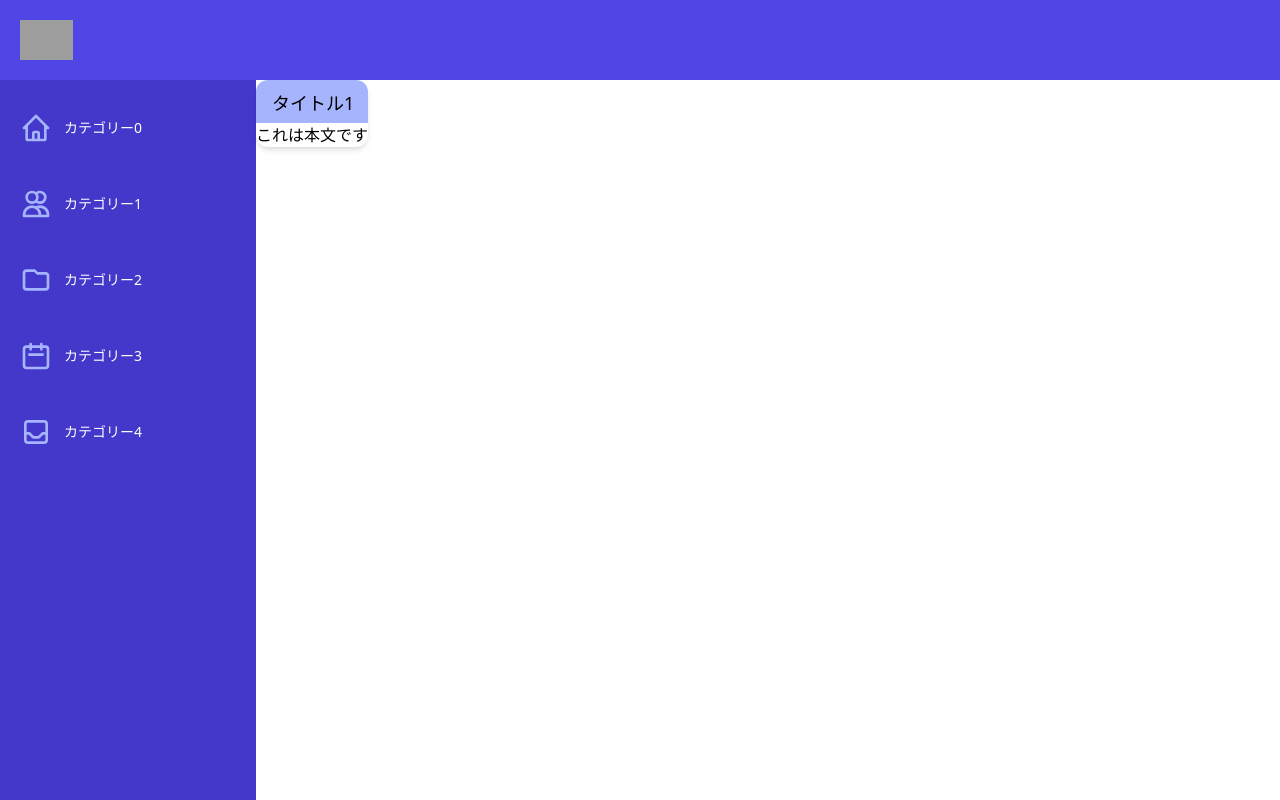
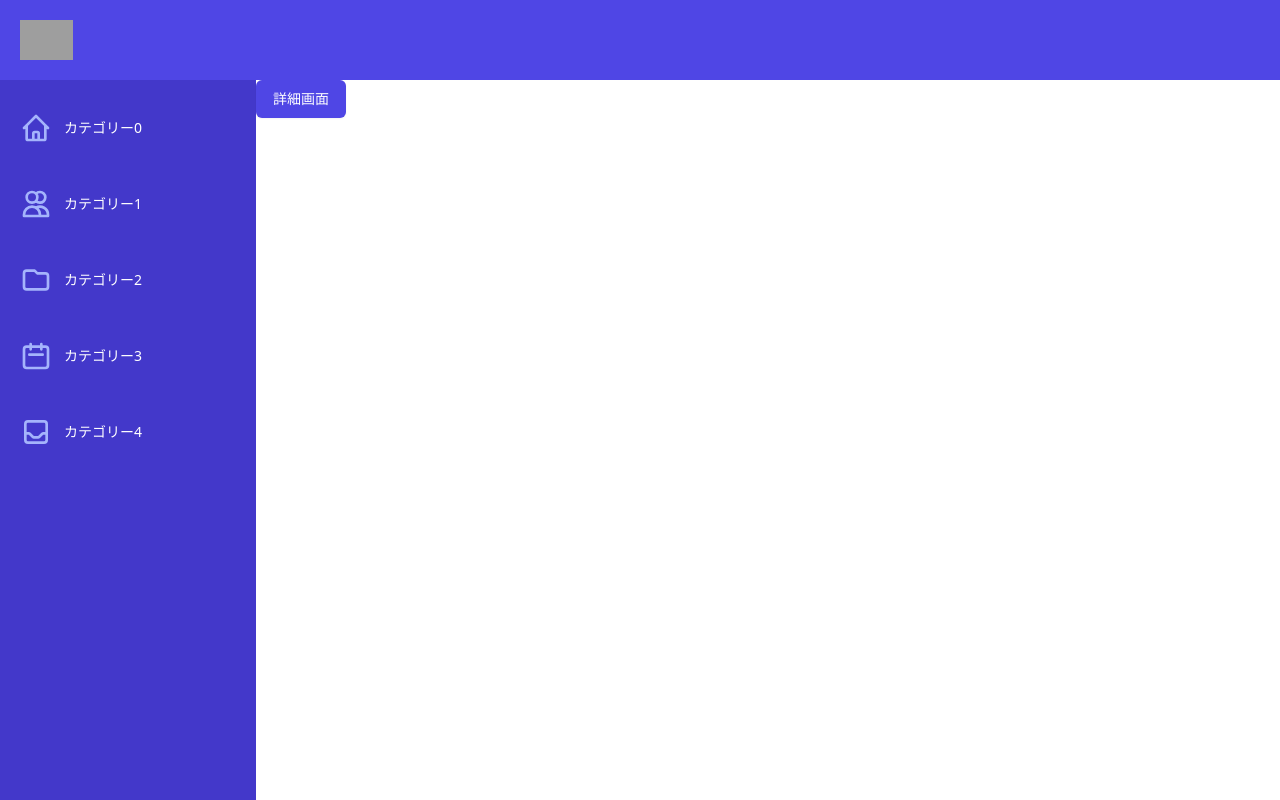
Before and after one commit to Kotaro666-dev/nextjs_mariadb_tailwindCSS, a Next.js app in the folder srcs/: page / in a window 1280 px wide. Built offline with nearby package versions, Linux system fonts and the light colour scheme; grey boxes are pictures that could not be loaded.

Commit message:
Update: Add details and routing

```diff
--- a/srcs/components/index.tsx
+++ b/srcs/components/index.tsx
@@ -5,3 +5,5 @@ export { default as Layout} from './Layout'
 export { default as Header } from './Header'
 export { default as SideBar } from './SideBar'
 export { default as Content } from './Content'
+export { default as FilledButton} from './FilledButton'
+export { default as WhiteButton } from './WhiteButton'
--- /dev/null
+++ b/srcs/pages/category_0/details.tsx
@@ -0,0 +1,11 @@
+import type { NextPage } from 'next'
+
+const Details: NextPage = () => {
+  return (
+    <h1 className="text-3xl font-bold underline">
+     Details
+    </h1>
+  )
+}
+
+export default Details
--- a/srcs/pages/category_0/index.tsx
+++ b/srcs/pages/category_0/index.tsx
@@ -1,10 +1,19 @@
 import type { NextPage } from 'next'
-import { Content } from '../../components'
+import { FilledButton } from '../../components'
+import { useRouter } from 'next/router'
+
 
 const Category_0: NextPage = () => {
+  const router = useRouter()
+
+  const handleOnClick = (e: React.MouseEvent<HTMLElement, MouseEvent>) => {
+      e.preventDefault()
+      router.push('./category_0/details')
+  }
+
   return (
-    <div>
-      <Content title='タイトル1' body={<div>これは本文です</div>}/>
+    <div >
+      <FilledButton title='詳細画面' onClick={handleOnClick}/>
     </div>
   )
 }
```
